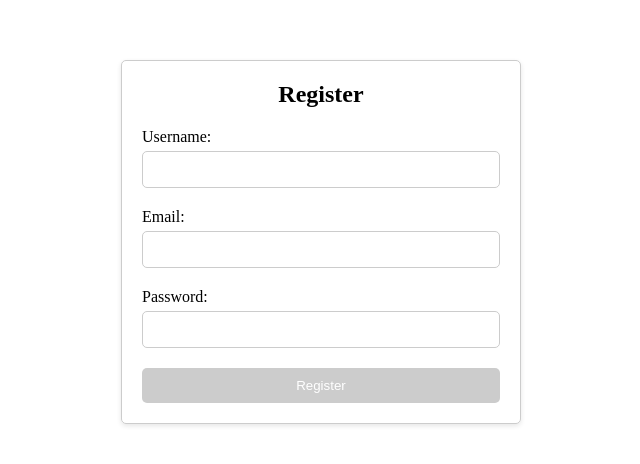
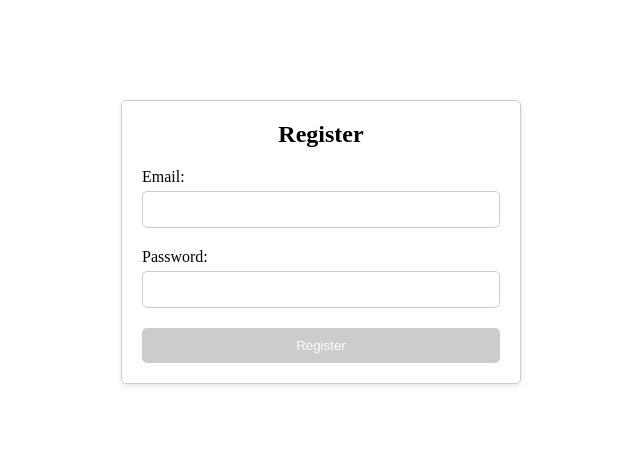
Before and after one commit to Kmilasc/task5-redux, a React (Create React App) app: page /register in a window 1280 px wide. Shown: the part 158-622 px from the top of the page, without its empty margins (319-959 px from the left). Built offline with nearby package versions, Linux system fonts and the light colour scheme.

Commit message:
refactor(remove username field from RegisterPage form)

```diff
--- a/src/pages/register/RegisterPage.tsx
+++ b/src/pages/register/RegisterPage.tsx
@@ -5,7 +5,6 @@ import { useRegisterMutation } from '../../services/slices/authApi';
 import { useEffect } from 'react';
 
 interface NewUser {
-  username: string;
   password: string;
   email: string;
 }
@@ -15,10 +14,6 @@ export function RegisterPage() {
   const navigate = useNavigate()
   const [registerMutation, { isLoading, isSuccess }] = useRegisterMutation();
 
-  const onSubmit = (data: NewUser) => {
-    registerMutation(data).unwrap();
-  };
-
   useEffect(() => {
     isSuccess && navigate('/login')
   }, [isSuccess, navigate])
@@ -26,16 +21,7 @@ export function RegisterPage() {
   return (
     <div className={styles.registerContainer}>
       <h2>Register</h2>
-      <form onSubmit={handleSubmit(onSubmit)}>
-        <div className={styles.formGroup}>
-          <label>Username:</label>
-          <input
-            type="text"
-            {...register("username", { required: 'Username é obrigatório' })}
-            className={errors.username ? styles.inputError : ''}
-          />
-          {errors.username && <p className={styles.errorMsg}>{errors.username.message}</p>}
-        </div>
+      <form onSubmit={handleSubmit(registerMutation)}>
         <div className={styles.formGroup}>
           <label>Email:</label>
           <input
--- a/src/services/slices/authApi.ts
+++ b/src/services/slices/authApi.ts
@@ -5,11 +5,6 @@ interface Credentials {
     password: string;
 }
 
-interface NewUser {
-    username: string;
-    password: string;
-    email: string;
-}
 
 export const authApi = createApi({
     reducerPath: 'authApi',
@@ -22,7 +17,7 @@ export const authApi = createApi({
                 body: credentials
             }),
         }),
-        register: builder.mutation<void, NewUser>({
+        register: builder.mutation<void, Credentials>({
             query: (newUser) => ({
                 url: '/register',
                 method: 'POST',
```
